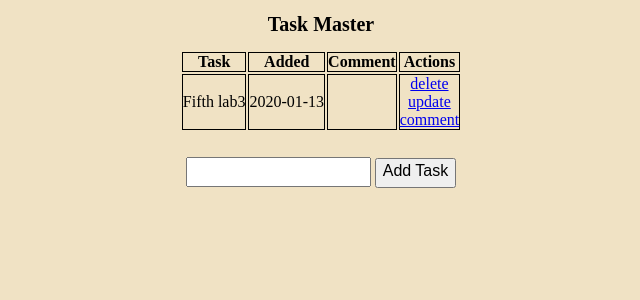
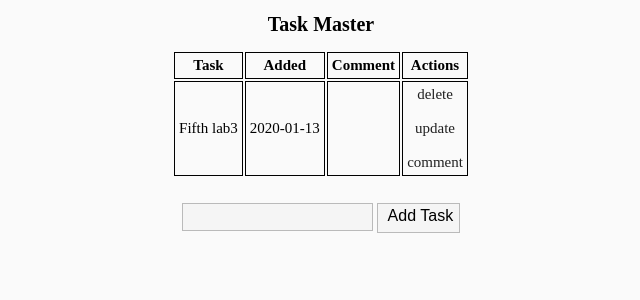
Before and after one commit to ValentinaYun/Clouds, a Flask app: page / in a window 1280 px wide. Shown: the top 300 px of the page, without its empty margins (319-959 px from the left). Run offline with Flask 2, Linux system fonts and the light colour scheme; data comes from the database, SQL or seed files in the repository.

Commit message:
Update main.css

```diff
--- a/static/css/main.css
+++ b/static/css/main.css
@@ -1,8 +1,9 @@
 body {
     margin:0;
     text-align: center;
-    background-color: #f0e2c4;
+    background-color: #fafafa;
     font-family: Montserrat;
+    font-size: 15px;
 }
 h1 {
     font-size: 20px;
@@ -12,6 +13,35 @@ table {
     margin-bottom: 25px;
 }
 td, th {
-    padding: 0px;
+    padding: 4px;
     border: 1px solid black;
 }
+
+a {
+    white-space: nowrap;
+	text-decoration: none;
+	color: #212121;
+	display: block;
+  	outline: none;
+}
+
+a :hover{
+    color: #007eff;
+}
+
+input{
+  height: 30px;
+  background-color: #f5f5f5;
+  border: 1px solid #bababa;
+  user-select: none;
+  outline: none;
+  padding-left: 10px;
+}
+
+input:active{
+	box-shadow: 0 0 2px 0 #e0e0e0;
+	-webkit-box-shadow: 0 0 2px 0 #e0e0e0;
+	-moz-box-shadow: 0 0 2px 0 #e0e0e0;
+	-ms-box-shadow: 0 0 2px 0 #e0e0e0;
+	-o-box-shadow: 0 0 2px 0 #e0e0e0;
+	}
```
